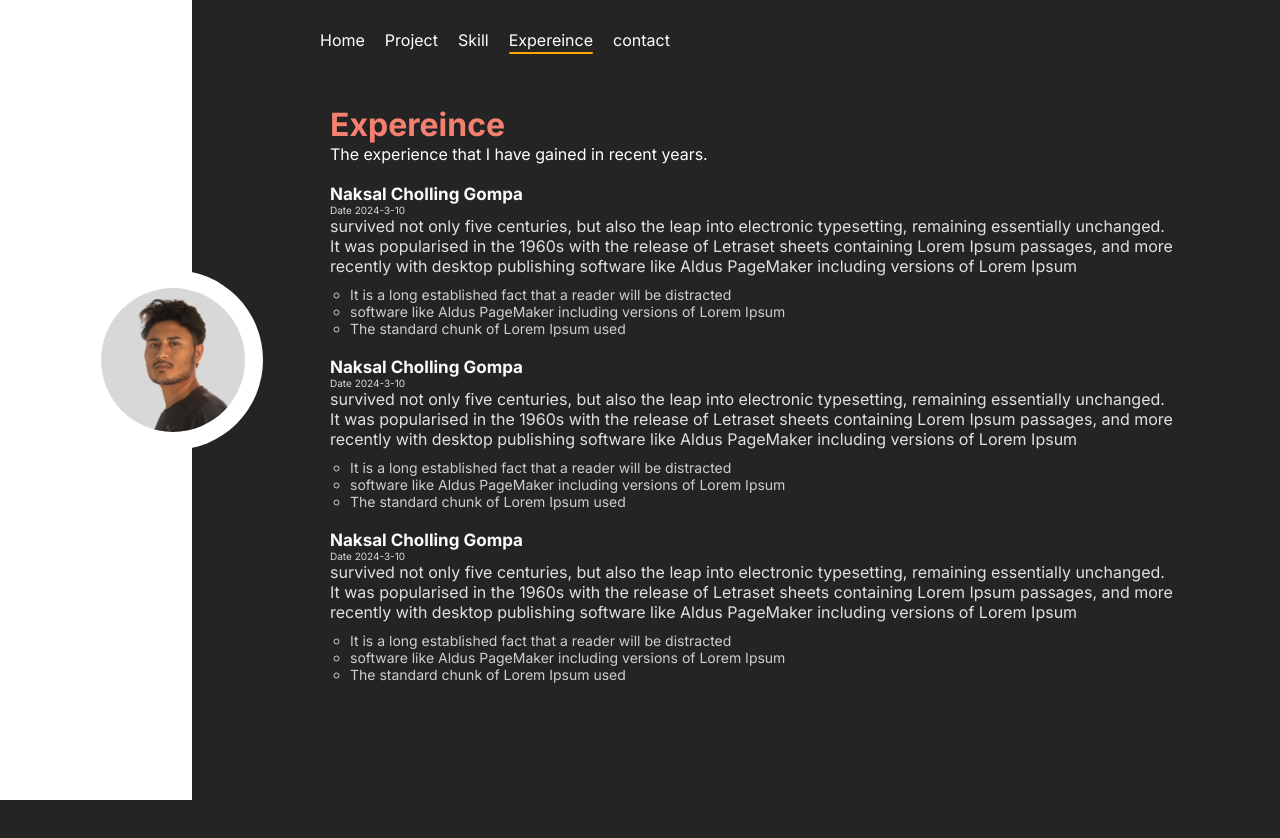
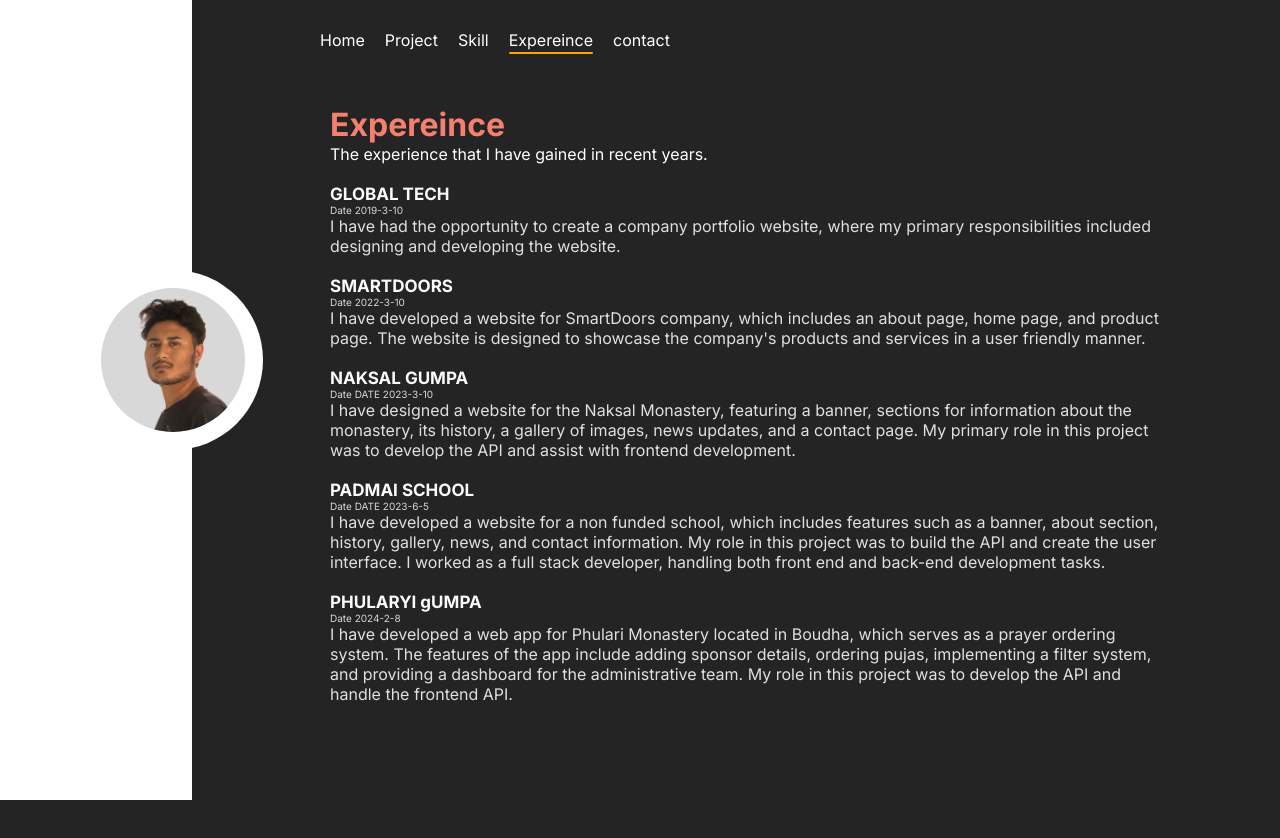
Before and after one commit to Tseringdhoundup9813/portfolio, a Next.js app in the folder frontend/: page /experience in a window 1280 px wide. Shown: the top 838 px of the page. Built offline with nearby package versions, Linux system fonts and the light colour scheme.

Commit message:
add experience context

```diff
--- a/frontend/src/app/experience/page.js
+++ b/frontend/src/app/experience/page.js
@@ -1,67 +1,89 @@
-
-"use client"
-import React from 'react'
-import '@/css/expe.css'
-import {motion} from "framer-motion"
-
-
+"use client";
+import React from "react";
+import "@/css/expe.css";
+import { motion } from "framer-motion";
 
 function ExperiencePage() {
   return (
-    <div className='experience-main-wrapper'>
+    <div className="experience-main-wrapper">
       <motion.h1
-          initial={{x:150,opacity:0}}
-        animate={{x:0,opacity:1}}
-        transition={{duration:0.3}}
-        className='exp-main-title'>Expereince</motion.h1>
-        <motion.p className='exp-main-des'
-         initial={{x:-150,opacity:0}}
-         animate={{x:0,opacity:1}}
-         transition={{duration:0.3}}>
-        The experience that I have gained in recent years.</motion.p>
+        initial={{ x: 150, opacity: 0 }}
+        animate={{ x: 0, opacity: 1 }}
+        transition={{ duration: 0.3 }}
+        className="exp-main-title"
+      >
+        Expereince
+      </motion.h1>
+      <motion.p
+        className="exp-main-des"
+        initial={{ x: -150, opacity: 0 }}
+        animate={{ x: 0, opacity: 1 }}
+        transition={{ duration: 0.3 }}
+      >
+        The experience that I have gained in recent years.
+      </motion.p>
 
-        <div className='exp-box-wrapper'>
-            <div className='exp-box-container'>
-                <h1>Naksal Cholling Gompa</h1>
-                <p>Date 2024-3-10</p>
-                <p>survived not only five centuries, but also the leap into electronic typesetting, remaining essentially unchanged.
-                   It was popularised in the 1960s with the release of Letraset sheets containing Lorem Ipsum passages,
-                  and more recently with desktop publishing software like Aldus PageMaker including versions of Lorem Ipsum</p>
-                  <ul>
-                    <li>It is a long established fact that a reader will be distracted</li>
-                    <li>software like Aldus PageMaker including versions of Lorem Ipsum</li>
-                    <li>The standard chunk of Lorem Ipsum used</li>
-                  </ul>
+      <div className="exp-box-wrapper">
+        <div className="exp-box-container">
+          <h1>GLOBAL TECH</h1>
+          <p>Date 2019-3-10</p>
+          <p>
+            I have had the opportunity to create a company portfolio website,
+            where my primary responsibilities included designing and developing
+            the website.
+          </p>
         </div>
         {/* --------------- */}
-            <div className='exp-box-container'>
-                <h1>Naksal Cholling Gompa</h1>
-                <p>Date 2024-3-10</p>
-                <p>survived not only five centuries, but also the leap into electronic typesetting, remaining essentially unchanged.
-                   It was popularised in the 1960s with the release of Letraset sheets containing Lorem Ipsum passages,
-                  and more recently with desktop publishing software like Aldus PageMaker including versions of Lorem Ipsum</p>
-                  <ul>
-                    <li>It is a long established fact that a reader will be distracted</li>
-                    <li>software like Aldus PageMaker including versions of Lorem Ipsum</li>
-                    <li>The standard chunk of Lorem Ipsum used</li>
-                  </ul>
+        <div className="exp-box-container">
+          <h1>SMARTDOORS</h1>
+          <p>Date 2022-3-10</p>
+          <p>
+            I have developed a website for SmartDoors company, which includes an
+            about page, home page, and product page. The website is designed to
+            showcase the company's products and services in a user friendly
+            manner.
+          </p>
         </div>
         {/* ---------------- */}
-            <div className='exp-box-container'>
-                <h1>Naksal Cholling Gompa</h1>
-                <p>Date 2024-3-10</p>
-                <p>survived not only five centuries, but also the leap into electronic typesetting, remaining essentially unchanged.
-                   It was popularised in the 1960s with the release of Letraset sheets containing Lorem Ipsum passages,
-                  and more recently with desktop publishing software like Aldus PageMaker including versions of Lorem Ipsum</p>
-                  <ul>
-                    <li>It is a long established fact that a reader will be distracted</li>
-                    <li>software like Aldus PageMaker including versions of Lorem Ipsum</li>
-                    <li>The standard chunk of Lorem Ipsum used</li>
-                  </ul>
+        <div className="exp-box-container">
+          <h1>NAKSAL GUMPA</h1>
+          <p>Date DATE 2023-3-10</p>
+          <p>
+            I have designed a website for the Naksal Monastery, featuring a
+            banner, sections for information about the monastery, its history, a
+            gallery of images, news updates, and a contact page. My primary role
+            in this project was to develop the API and assist with frontend
+            development.
+          </p>
+        </div>
+
+        <div className="exp-box-container">
+          <h1>PADMAI SCHOOL</h1>
+          <p>Date DATE 2023-6-5</p>
+          <p>
+            I have developed a website for a non funded school, which includes
+            features such as a banner, about section, history, gallery, news,
+            and contact information. My role in this project was to build the
+            API and create the user interface. I worked as a full stack
+            developer, handling both front end and back-end development tasks.
+          </p>
+        </div>
+
+        <div className="exp-box-container">
+          <h1>PHULARYI gUMPA</h1>
+          <p>Date 2024-2-8</p>
+          <p>
+            I have developed a web app for Phulari Monastery located in Boudha,
+            which serves as a prayer ordering system. The features of the app
+            include adding sponsor details, ordering pujas, implementing a
+            filter system, and providing a dashboard for the administrative
+            team. My role in this project was to develop the API and handle the
+            frontend API.
+          </p>
         </div>
       </div>
     </div>
-  )
+  );
 }
 
-export default ExperiencePage
+export default ExperiencePage;
--- a/frontend/src/app/layout.js
+++ b/frontend/src/app/layout.js
@@ -1,31 +1,29 @@
 import { Inter } from "next/font/google";
 import "./globals.css";
 import LeftSideComponent from "@/component/LeftSideComponent";
-import {motion } from "framer-motion"
+import { motion } from "framer-motion";
 import Navbar from "@/component/Navbar";
 
 const inter = Inter({ subsets: ["latin"] });
 
 export const metadata = {
-  title: "Create Next App",
-  description: "Generated by create next app",
+  title: "tsering",
+  description: "tsering protfolio",
 };
 
 export default function RootLayout({ children }) {
   return (
     <html lang="en">
-
       <body className={inter.className}>
         <section className="main-parent-section">
-            <LeftSideComponent/>
-            <div className="main-hero-area-section">
-              <div>
-              </div>
-              <div>
-                <Navbar/>
-                {children}
-              </div>
+          <LeftSideComponent />
+          <div className="main-hero-area-section">
+            <div></div>
+            <div>
+              <Navbar />
+              {children}
             </div>
+          </div>
         </section>
       </body>
     </html>
```
Lines whose indentation alone changed are shown as unchanged.
